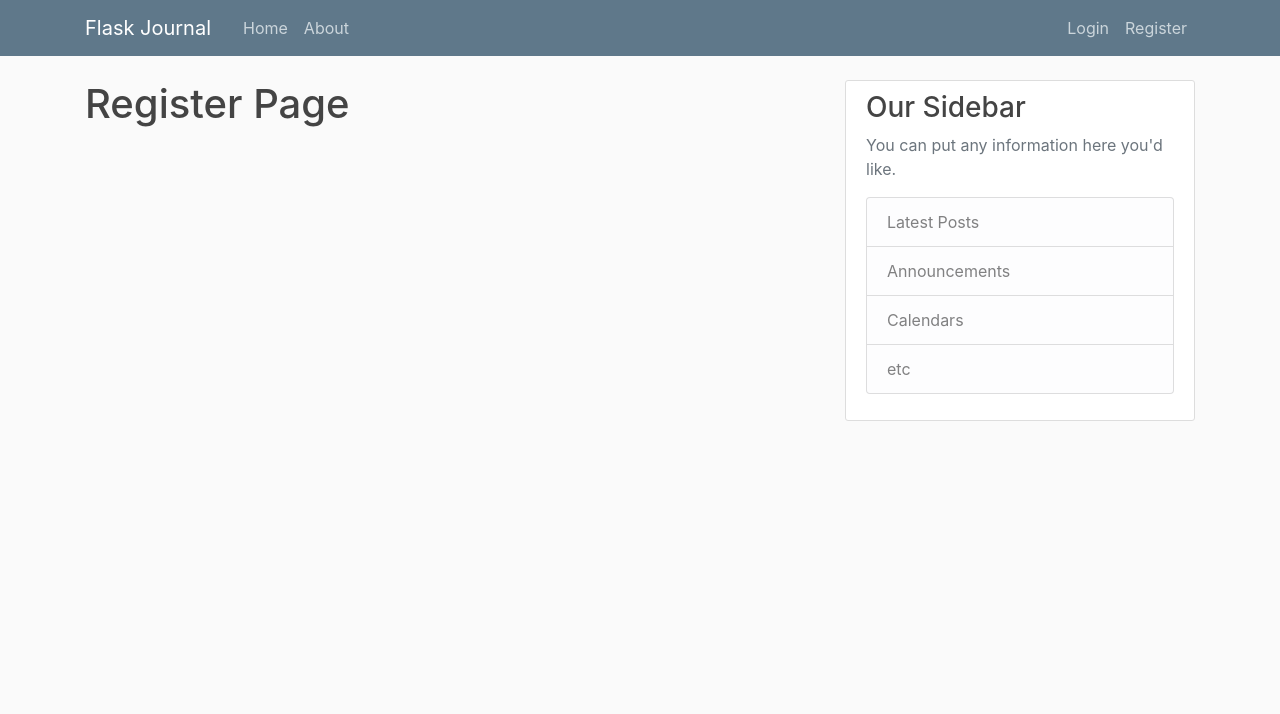
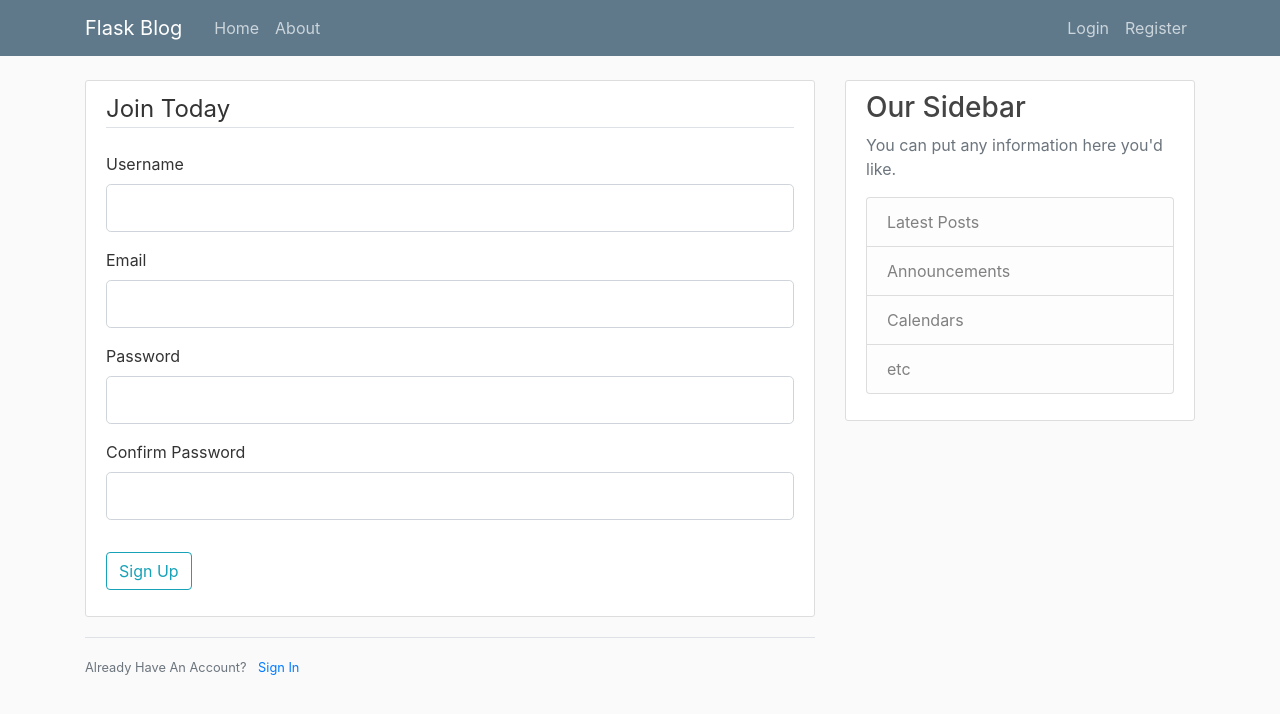
Before and after one commit to fitsnips/flask_journal, a Flask app: page /register in a window 1280 px wide. Shown: the top 714 px of the page. Run offline with Flask 2, Linux system fonts and the light colour scheme; some libraries are stand-ins or nearby versions.

Commit message:
Loosely following - https://github.com/CoreyMSchafer/code_snippets/tree/master/Python/Flask_Blog

```diff
--- a/app.py
+++ b/app.py
@@ -1,30 +1,37 @@
-from flask import Flask, render_template, url_for, json
+from datetime import datetime
+from flask import Flask, render_template, url_for, flash, redirect, json
+from flask_sqlalchemy import SQLAlchemy
+from forms import RegistrationForm, LoginForm
+
 app = Flask(__name__)
+app.config['SECRET_KEY'] = '3932l3k3k39923k49kdksks'
+app.config['SQLALCHEMY_DATABASE_URI'] = 'sqlite:///site.db'
+db = SQLAlchemy(app)
 
-#
-# entries = [
-#     {
-#         'title': 'Always learning',
-#         'date_posted': '2019-02-16 20:33:57',
-#         'content': 'Always make sure your learning, if not you falling behind.'
-#     },
-#     {
-#         'title': 'Lorem ipsum',
-#         'date_posted': '2019-02-16 20:45:46',
-#         'content': 'Lorem ipsum dolor sit amet, affert accumsan mentitum qui eu, ne sea choro graeci semper. Mei tation audiam ut, semper bonorum in per. Eum dicit appetere et, ut per accusata sadipscing. Mei ad saepe docendi tractatos, utamur aeterno vim cu, pri id facilisis hendrerit. Liber fabulas gubergren ad pro, cum errem quodsi in. Everti patrioque an his.'
-#     },
-#     {
-#         'title': 'Python Coding',
-#         'date_posted': '2019-02-16 21:03:21',
-#         'content': 'python coding is coming along, I think in a few weeks I will be able to complete more interviews'
-#     },
-#     {
-#         'title': 'Python for profit',
-#         'date_posted': '2019-02-16 20:14:29.090902',
-#         'content': 'Once we learn python the money will roll in right?',
-#         'updated': '2019-02-16 20:35:43'
-#     }
-#  ]
+
+class User(db.Model):
+    id = db.Column(db.Integer, primary_key=True)
+    username = db.Column(db.String(20), unique=True, nullable=False)
+    email = db.Column(db.String(120), unique=True, nullable=False)
+    image_file = db.Column(db.String(20), nullable=False, default='default.jpg')
+    password = db.Column(db.String(60), nullable=False)
+    posts = db.relationship('Post', backref='author', lazy=True)
+
+    def __repr__(self):
+        return f"User('{self.username}', '{self.email}', '{self.image_file}')"
+
+
+class Post(db.Model):
+    id = db.Column(db.Integer, primary_key=True)
+    title = db.Column(db.String(100), nullable=False)
+    date_posted = db.Column(db.DateTime, nullable=False, default=datetime.utcnow)
+    content = db.Column(db.Text, nullable=False)
+    user_id = db.Column(db.Integer, db.ForeignKey('user.id'), nullable=False)
+
+    def __repr__(self):
+        return f"Post('{self.title}', '{self.date_posted}')"
+
+
 
 def open_journal(jfile):
     # open the file, create if not present
@@ -64,14 +71,26 @@ def home():
 def about():
     return render_template('about.html')
 
-@app.route("/login")
-def login():
-    return render_template('login.html')
+@app.route("/register", methods=['GET', 'POST'])
+def register():
+    form = RegistrationForm()
+    if form.validate_on_submit():
+        flash(f'Account created for {form.username.data}!', 'success')
+        return redirect(url_for('home'))
+    return render_template('register.html', title='Register', form=form)
 
 
-@app.route("/register")
-def register():
-    return render_template('register.html')
+@app.route("/login", methods=['GET', 'POST'])
+def login():
+    form = LoginForm()
+    if form.validate_on_submit():
+        if form.email.data == 'admin@blog.com' and form.password.data == 'hardcodedpasswordsforthewin':
+            flash('You have been logged in!', 'success')
+            return redirect(url_for('home'))
+        else:
+            flash('Login Unsuccessful. Please check username and password', 'danger')
+    return render_template('login.html', title='Login', form=form)
+
 
 if __name__ == '__main__':
     app.run(debug=True)
--- /dev/null
+++ b/forms.py
@@ -0,0 +1,22 @@
+from flask_wtf import FlaskForm
+from wtforms import StringField, PasswordField, SubmitField, BooleanField
+from wtforms.validators import DataRequired, Length, Email, EqualTo
+
+
+class RegistrationForm(FlaskForm):
+    username = StringField('Username',
+                           validators=[DataRequired(), Length(min=2, max=20)])
+    email = StringField('Email',
+                        validators=[DataRequired(), Email()])
+    password = PasswordField('Password', validators=[DataRequired()])
+    confirm_password = PasswordField('Confirm Password',
+                                     validators=[DataRequired(), EqualTo('password')])
+    submit = SubmitField('Sign Up')
+
+
+class LoginForm(FlaskForm):
+    email = StringField('Email',
+                        validators=[DataRequired(), Email()])
+    password = PasswordField('Password', validators=[DataRequired()])
+    remember = BooleanField('Remember Me')
+    submit = SubmitField('Login')
--- a/templates/layout.html
+++ b/templates/layout.html
@@ -11,28 +11,28 @@
     <link rel="stylesheet" type="text/css" href="{{ url_for('static', filename='main.css') }}">
 
     {% if title %}
-        <title>Flask Journal - {{ title }}</title>
+        <title>Flask Blog - {{ title }}</title>
     {% else %}
-        <title>Flask Journal</title>
+        <title>Flask Blog</title>
     {% endif %}
 </head>
 <body>
     <header class="site-header">
       <nav class="navbar navbar-expand-md navbar-dark bg-steel fixed-top">
         <div class="container">
-          <a class="navbar-brand mr-4" href="/">Flask Journal</a>
+          <a class="navbar-brand mr-4" href="/">Flask Blog</a>
           <button class="navbar-toggler" type="button" data-toggle="collapse" data-target="#navbarToggle" aria-controls="navbarToggle" aria-expanded="false" aria-label="Toggle navigation">
             <span class="navbar-toggler-icon"></span>
           </button>
           <div class="collapse navbar-collapse" id="navbarToggle">
             <div class="navbar-nav mr-auto">
-              <a class="nav-item nav-link" href="/">Home</a>
-              <a class="nav-item nav-link" href="/about">About</a>
+              <a class="nav-item nav-link" href="{{ url_for('home') }}">Home</a>
+              <a class="nav-item nav-link" href="{{ url_for('about') }}">About</a>
             </div>
             <!-- Navbar Right Side -->
             <div class="navbar-nav">
-              <a class="nav-item nav-link" href="/login">Login</a>
-              <a class="nav-item nav-link" href="/register">Register</a>
+              <a class="nav-item nav-link" href="{{ url_for('login') }}">Login</a>
+              <a class="nav-item nav-link" href="{{ url_for('register') }}">Register</a>
             </div>
           </div>
         </div>
@@ -41,6 +41,15 @@
     <main role="main" class="container">
       <div class="row">
         <div class="col-md-8">
+          {% with messages = get_flashed_messages(with_categories=true) %}
+            {% if messages %}
+              {% for category, message in messages %}
+                <div class="alert alert-{{ category }}">
+                  {{ message }}
+                </div>
+              {% endfor %}
+            {% endif %}
+          {% endwith %}
           {% block content %}{% endblock %}
         </div>
         <div class="col-md-4">
--- a/templates/register.html
+++ b/templates/register.html
@@ -1,4 +1,72 @@
 {% extends "layout.html" %}
 {% block content %}
-    <h1>Register Page</h1>
+    <div class="content-section">
+        <form method="POST" action="">
+            {{ form.hidden_tag() }}
+            <fieldset class="form-group">
+                <legend class="border-bottom mb-4">Join Today</legend>
+                <div class="form-group">
+                    {{ form.username.label(class="form-control-label") }}
+
+                    {% if form.username.errors %}
+                        {{ form.username(class="form-control form-control-lg is-invalid") }}
+                        <div class="invalid-feedback">
+                            {% for error in form.username.errors %}
+                                <span>{{ error }}</span>
+                            {% endfor %}
+                        </div>
+                    {% else %}
+                        {{ form.username(class="form-control form-control-lg") }}
+                    {% endif %}
+                </div>
+                <div class="form-group">
+                    {{ form.email.label(class="form-control-label") }}
+                    {% if form.email.errors %}
+                        {{ form.email(class="form-control form-control-lg is-invalid") }}
+                        <div class="invalid-feedback">
+                            {% for error in form.email.errors %}
+                                <span>{{ error }}</span>
+                            {% endfor %}
+                        </div>
+                    {% else %}
+                        {{ form.email(class="form-control form-control-lg") }}
+                    {% endif %}
+                </div>
+                <div class="form-group">
+                    {{ form.password.label(class="form-control-label") }}
+                    {% if form.password.errors %}
+                        {{ form.password(class="form-control form-control-lg is-invalid") }}
+                        <div class="invalid-feedback">
+                            {% for error in form.password.errors %}
+                                <span>{{ error }}</span>
+                            {% endfor %}
+                        </div>
+                    {% else %}
+                        {{ form.password(class="form-control form-control-lg") }}
+                    {% endif %}
+                </div>
+                <div class="form-group">
+                    {{ form.confirm_password.label(class="form-control-label") }}
+                    {% if form.confirm_password.errors %}
+                        {{ form.confirm_password(class="form-control form-control-lg is-invalid") }}
+                        <div class="invalid-feedback">
+                            {% for error in form.confirm_password.errors %}
+                                <span>{{ error }}</span>
+                            {% endfor %}
+                        </div>
+                    {% else %}
+                        {{ form.confirm_password(class="form-control form-control-lg") }}
+                    {% endif %}
+                </div>
+            </fieldset>
+            <div class="form-group">
+                {{ form.submit(class="btn btn-outline-info") }}
+            </div>
+        </form>
+    </div>
+    <div class="border-top pt-3">
+        <small class="text-muted">
+            Already Have An Account? <a class="ml-2" href="{{ url_for('login') }}">Sign In</a>
+        </small>
+    </div>
 {% endblock content %}
```
Also changed, not shown: templates/login.html (+49 -1 lines).
